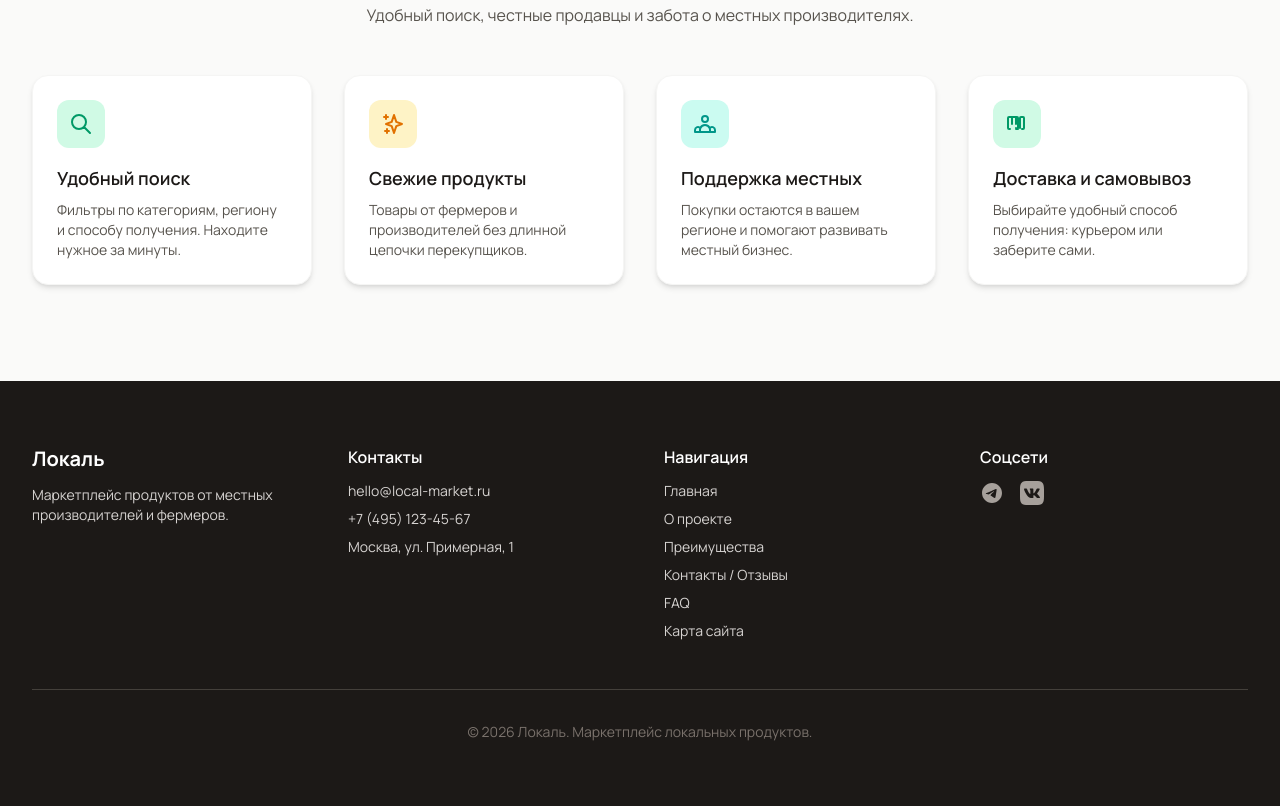
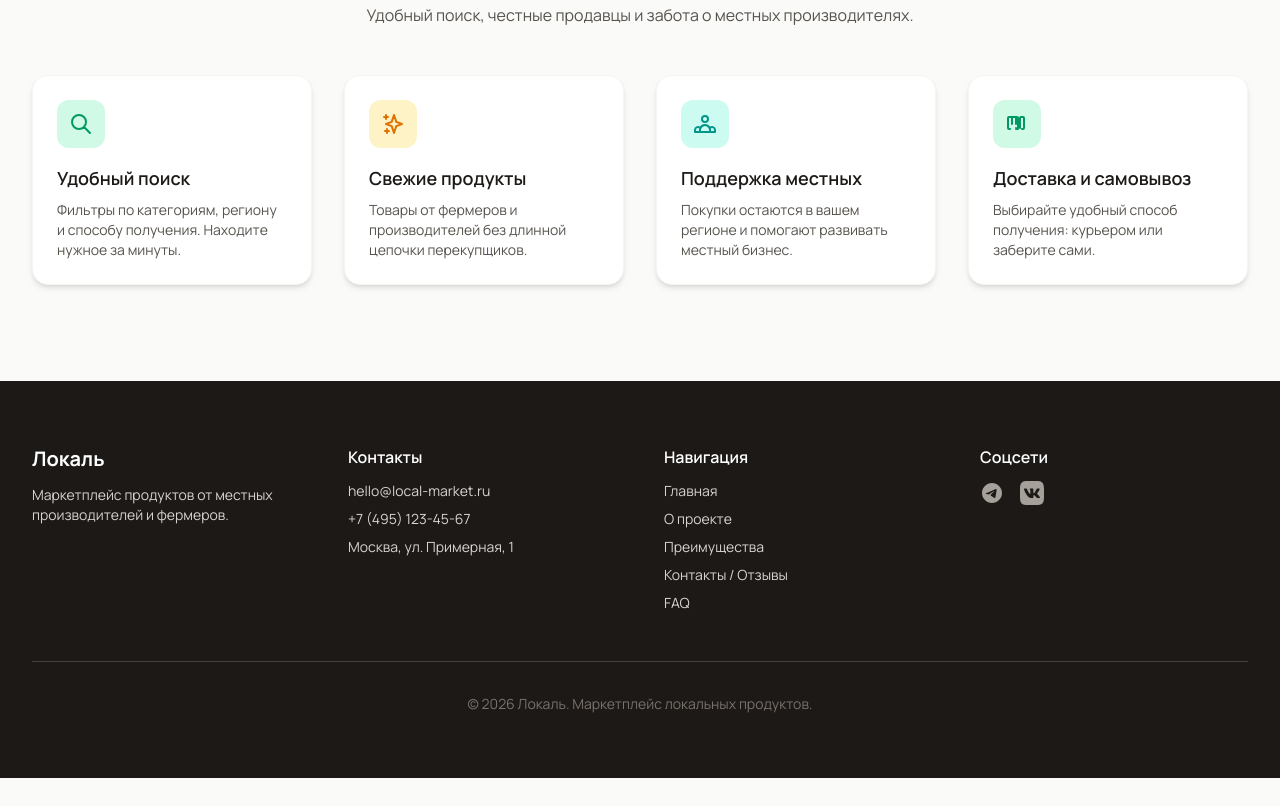
Before and after one commit to n1kr0hs/mirea-course-landing, a website: page index.html in a window 1280 px wide. Shown: the part 1426-2232 px from the top of the page. After the commit the page ends 2204 px from the top, so only its background shows below. Drawn offline with Linux system fonts and the light colour scheme.

Commit message:
fix: fix footer and layout

```diff
--- a/index.html
+++ b/index.html
@@ -4,7 +4,6 @@
   <meta charset="UTF-8">
   <meta name="viewport" content="width=device-width, initial-scale=1.0">
   <title>Локаль — Маркетплейс продуктов от местных производителей</title>
-  <link rel="sitemap" href="sitemap.xml" type="application/xml">
   <link href="./out-styles.css" rel="stylesheet">
   <link rel="preconnect" href="https://fonts.googleapis.com">
   <link rel="preconnect" href="https://fonts.gstatic.com" crossorigin>
@@ -159,7 +158,6 @@
               <li><a href="index.html#features" class="hover:text-emerald-400 transition-colors">Преимущества</a></li>
               <li><a href="contacts.html" class="hover:text-emerald-400 transition-colors">Контакты / Отзывы</a></li>
               <li><a href="faq.html" class="hover:text-emerald-400 transition-colors">FAQ</a></li>
-              <li><a href="sitemap.html" class="hover:text-emerald-400 transition-colors">Карта сайта</a></li>
             </ul>
           </div>
           <div>
```
Also changed, not shown: 404.html (+0 -1 lines), contacts.html (+0 -1 lines), faq.html (+0 -1 lines).
